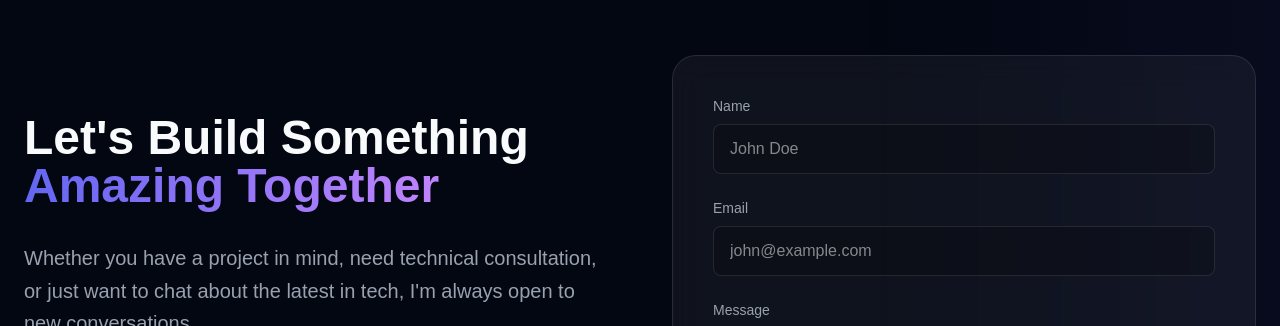
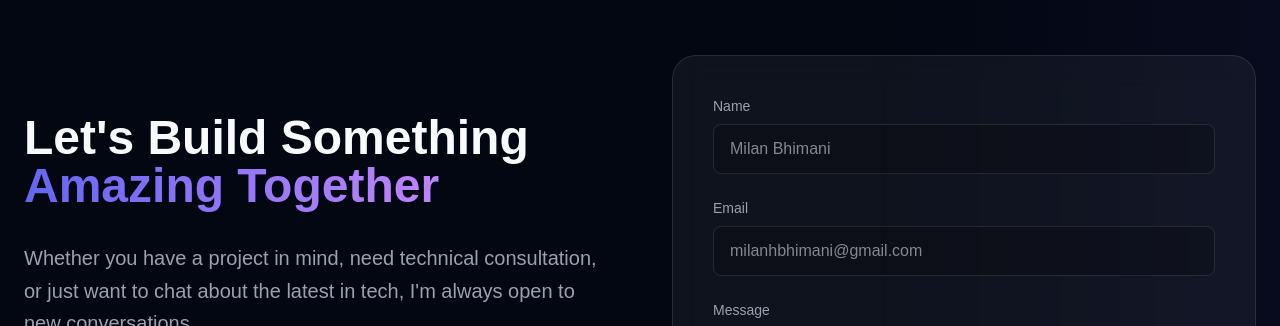
Before and after one commit to Milan-Bhimani/Portfolio, a React (Vite) app: page / in a window 1280 px wide. Shown: the part 3420-3746 px from the top of the page. Built offline with nearby package versions, Linux system fonts and the light colour scheme.

Commit message:
made some proper changes for my website.

```diff
--- a/src/components/Contact.jsx
+++ b/src/components/Contact.jsx
@@ -115,7 +115,7 @@ const Contact = () => {
                   onChange={handleChange}
                   required
                   className="w-full bg-black/20 border border-white/10 rounded-lg px-4 py-3 text-white focus:outline-none focus:border-primary transition-colors"
-                  placeholder="John Doe"
+                  placeholder="Milan Bhimani"
                 />
               </div>
 
@@ -128,7 +128,7 @@ const Contact = () => {
                   onChange={handleChange}
                   required
                   className="w-full bg-black/20 border border-white/10 rounded-lg px-4 py-3 text-white focus:outline-none focus:border-primary transition-colors"
-                  placeholder="john@example.com"
+                  placeholder="milanhbhimani@gmail.com"
                 />
               </div>
 
```
